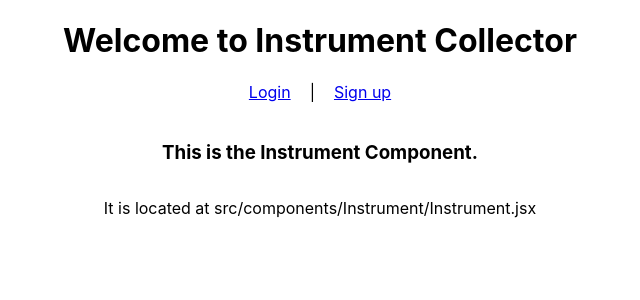
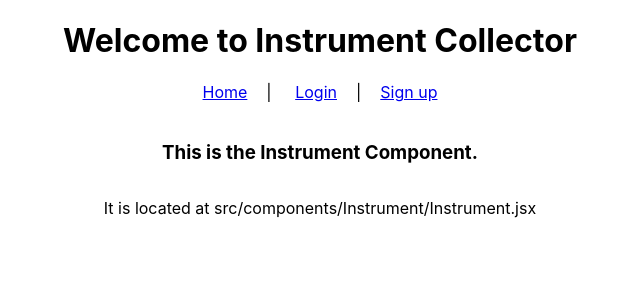
Before and after one commit to zeroxposur18/instrument-collector, a React (Create React App) app: page / in a window 1280 px wide. Shown: the top 300 px of the page, without its empty margins (320-960 px from the left). Built offline with nearby package versions, Linux system fonts and the light colour scheme; no server answers.

Commit message:
Model reference and embedded

```diff
--- a/src/components/NavBar/NavBar.jsx
+++ b/src/components/NavBar/NavBar.jsx
@@ -4,7 +4,11 @@ import './NavBar.css';
 const NavBar = (props) => {
   let nav = props.user ?
     <div>
-      <Link to='/addinstrument' className='NavBar-link'>Click here to check authentication!</Link>
+      <Link to='/' className='NavBar-link'>Home</Link>
+      &nbsp;&nbsp;|&nbsp;&nbsp;&nbsp;
+      <Link to='/addinstrument' className='NavBar-link'>Add Collection!</Link>
+      &nbsp;&nbsp;|&nbsp;&nbsp;&nbsp;
+      <Link to='/addinstrument' className='NavBar-link'>Add Instrument!</Link>
       &nbsp;&nbsp;|&nbsp;&nbsp;&nbsp;
       <Link to='' className='NavBar-link' onClick={props.handleLogout}>Logout</Link>
       &nbsp;&nbsp;|&nbsp;&nbsp;&nbsp;
@@ -12,6 +16,8 @@ const NavBar = (props) => {
     </div>
     :
     <div>
+      <Link to='/' className='NavBar-link'>Home</Link>
+      &nbsp;&nbsp;|&nbsp;&nbsp;&nbsp;
       <Link to='/login' className='NavBar-link'>Login</Link>
       &nbsp;&nbsp;|&nbsp;&nbsp;
       <Link to='/signup' className='NavBar-link'>Sign up</Link>
```
